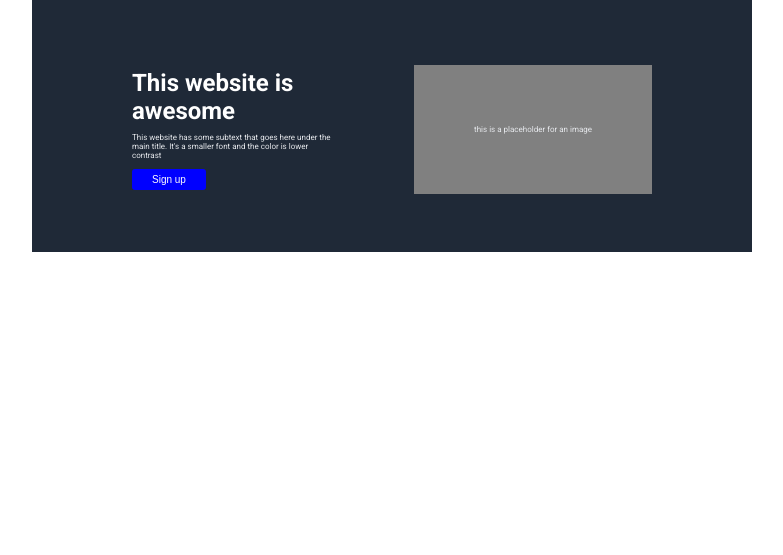
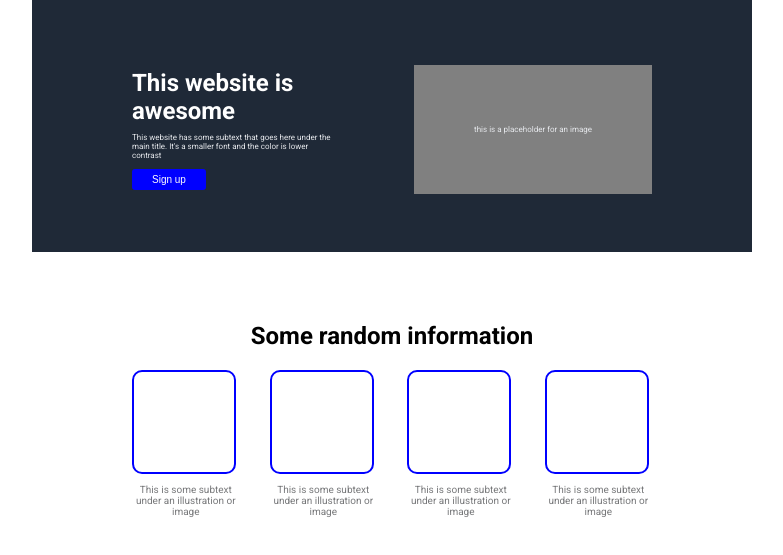
Before and after one commit to RGSATG/odin-landing-page, a plain HTML site: page index.html in a window 1280 px wide. Shown: the part 27-582 px from the top of the page, without its empty margins (248-1031 px from the left). Drawn offline with Linux system fonts and the light colour scheme.

Commit message:
Add information section

```diff
--- a/index.html
+++ b/index.html
@@ -27,7 +27,8 @@
                 <h1>
                     This website is <br>awesome
                 </h1>
-                <p>This website has some subtext that goes here under the <br>main title. It's a smaller font and the color
+                <p>This website has some subtext that goes here under the <br>main title. It's a smaller font and the
+                    color
                     is lower <br>contrast</p>
                 <button>
                     Sign up
@@ -37,6 +38,29 @@
                 this is a placeholder for an image
             </p>
         </section>
+        <section class="infoSection">
+            <h2>
+                Some random information
+            </h2>
+            <div class="infoBoxContainer">
+                <div class="infoStack">
+                    <div class="infoBox"></div>
+                    <p>This is some subtext under an illustration or image</p>
+                </div>
+                <div class="infoStack">
+                    <div class="infoBox"></div>
+                    <p>This is some subtext under an illustration or image</p>
+                </div>
+                <div class="infoStack">
+                    <div class="infoBox"></div>
+                    <p>This is some subtext under an illustration or image</p>
+                </div>
+                <div class="infoStack">
+                    <div class="infoBox"></div>
+                    <p>This is some subtext under an illustration or image</p>
+                </div>
+            </div>
+        </section>
     </main>
 </body>
 
--- a/styles.css
+++ b/styles.css
@@ -6,36 +6,33 @@ html {
 
 body {
     margin: 0 auto;
-    padding: 0 100px;
     display: flex;
     flex-flow: column nowrap;
     align-items: center;
     color: white;
     font-family: Roboto;
+
+}
+
+section {
     background-color: #1F2937;
+    padding: 50px 100px;
     width: 520px;
 }
 
 header {
+    width: 520px;
     display: flex;
     justify-content: space-between;
     align-items: center;
-    width: 100%;
-    padding: 10px 0;
+    padding: 10px 100px;
 }
 
 header, .presentationSection {
+    background-color: #1F2937;
     margin: 0;
 }
 
-main {
-    width: 100%;
-}
-
-section {
-    width: 100%;
-    padding: 50px 0;
-}
 .presentationSection {
     display: flex;
     justify-content: space-between;
@@ -79,3 +76,28 @@ button {
     font-size: 10px;
     padding: 5px 20px;
 }
+
+.infoSection {
+    display: flex;
+    flex-flow: column nowrap;
+    text-align: center;
+    background-color: white;
+    color: black;
+}
+
+.infoBoxContainer {
+    display: flex;
+    gap: 30px;
+}
+
+.infoBox {
+    border: 2px solid blue;
+    border-radius: 10px;
+    height: 100px;
+    width: 100px;
+}
+
+.infoSection p {
+    font-size: 10px;
+    color: #77787a;
+}
```
